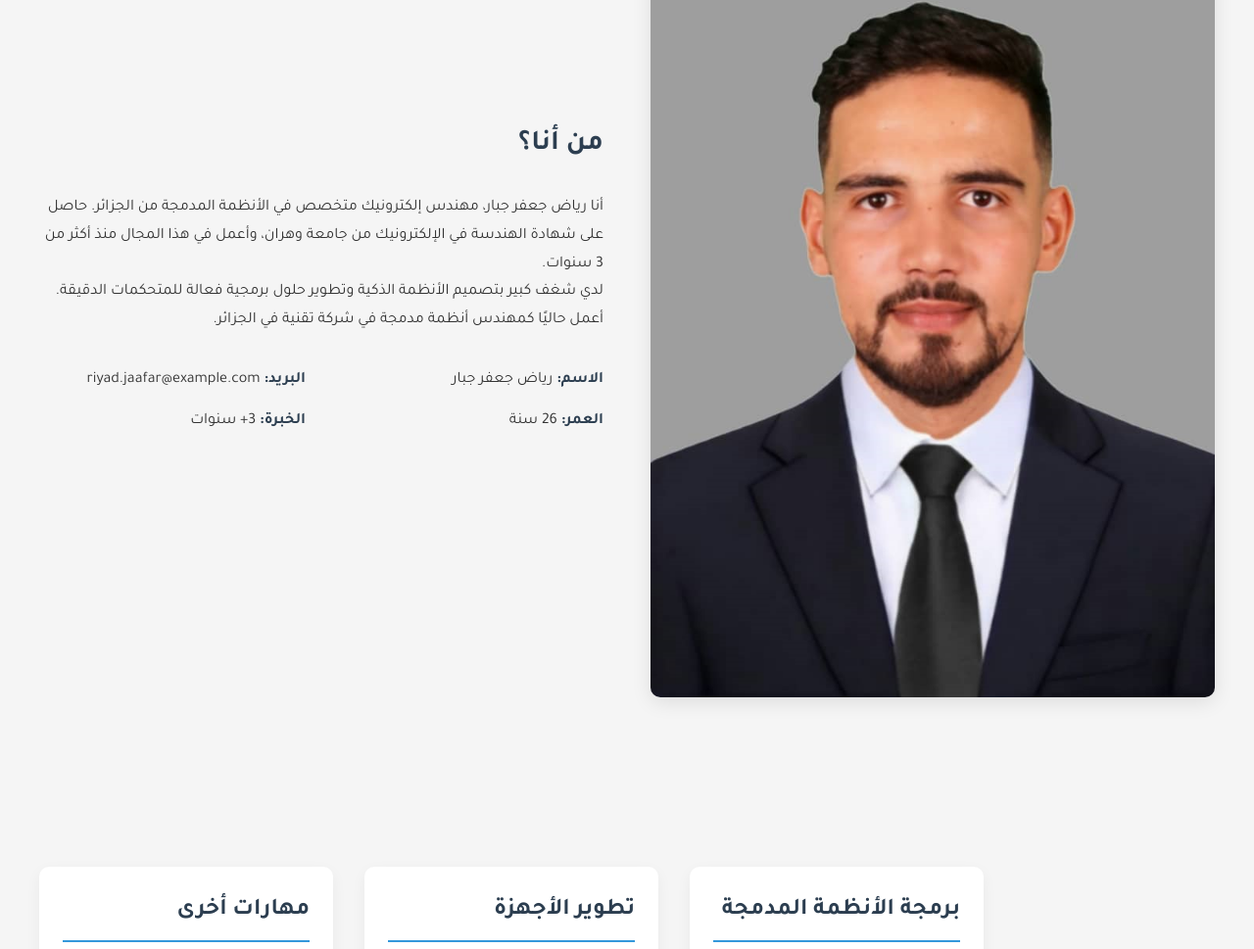
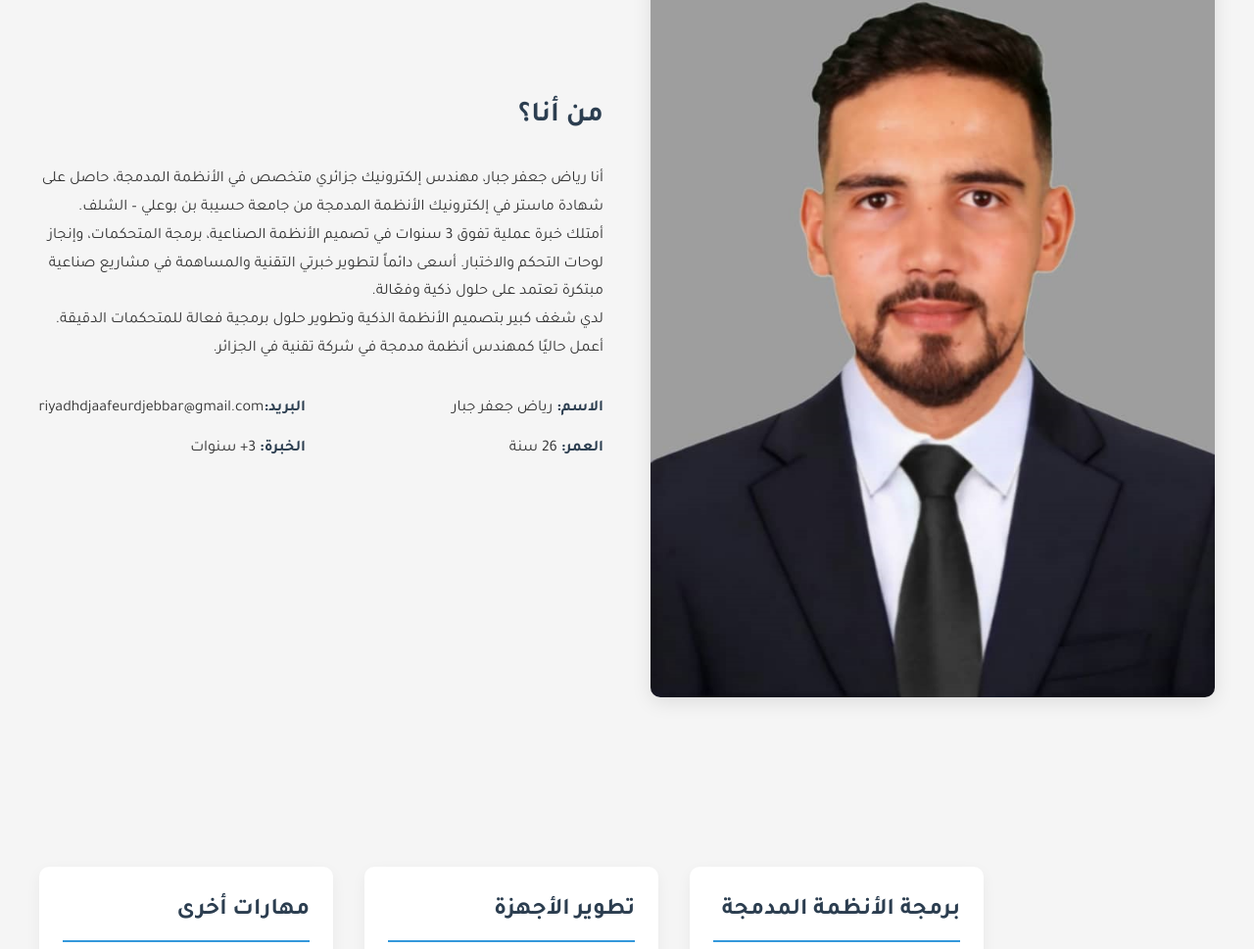
Before and after one commit to RDjaafeur/riyadhdjaafeurdjebbar2, a plain HTML site: page index.html in a window 1280 px wide. Shown: the part 1178-2147 px from the top of the page at 98% size. Drawn offline with Linux system fonts and the light colour scheme.

Commit message:
Add files via upload

```diff
--- a/index.html
+++ b/index.html
@@ -889,10 +889,12 @@
                     <h3 class="en-text" style="display: none;">Who am I?</h3>
 
                     <p class="ar-text">
-                        أنا رياض جعفر جبار، مهندس إلكترونيك متخصص في الأنظمة المدمجة من الجزائر. حاصل على شهادة الهندسة في الإلكترونيك من جامعة وهران، وأعمل في هذا المجال منذ أكثر من 3 سنوات.
+                        أنا رياض جعفر جبار، مهندس إلكترونيك جزائري متخصص في الأنظمة المدمجة، حاصل على شهادة ماستر في إلكترونيك الأنظمة المدمجة من جامعة حسيبة بن بوعلي – الشلف. أمتلك خبرة عملية تفوق 3 سنوات في تصميم الأنظمة الصناعية، برمجة المتحكمات، وإنجاز لوحات التحكم والاختبار.
+                        أسعى دائماً لتطوير خبرتي التقنية والمساهمة في مشاريع صناعية مبتكرة تعتمد على حلول ذكية وفعّالة.
                     </p>
                     <p class="en-text" style="display: none;">
-                        I'm Riyad Jaafar Jabbar, an electronics engineer specialized in embedded systems from Algeria. I hold an engineering degree in electronics from the University of Oran and have been working in this field for over 3 years.
+                        I am Riyadh Djaafeur Djebbar, an Algerian Electronics Engineer specialized in Embedded Systems, holding a Master’s degree in Electronics of Embedded Systems from Hassiba Ben Bouali University – Chlef. I have over 3 years of hands-on experience in industrial
+                        systems design, microcontroller programming, and developing and testing control panels. I am constantly striving to enhance my technical expertise and contribute to innovative industrial projects based on smart and efficient solutions
                     </p>
 
                     <p class="ar-text">
@@ -911,7 +913,7 @@
                             <p class="en-text" style="display: none;"><strong>Age:</strong> 26 years</p>
                         </div>
                         <div class="info-item">
-                            <p class="ar-text"><strong>البريد:</strong> riyad.jaafar@example.com</p>
+                            <p class="ar-text"><strong>البريد:</strong>riyadhdjaafeurdjebbar@gmail.com</p>
                             <p class="en-text" style="display: none;"><strong>Email:</strong> riyad.jaafar@example.com</p>
 
                             <p class="ar-text"><strong>الخبرة:</strong> 3+ سنوات</p>
```
